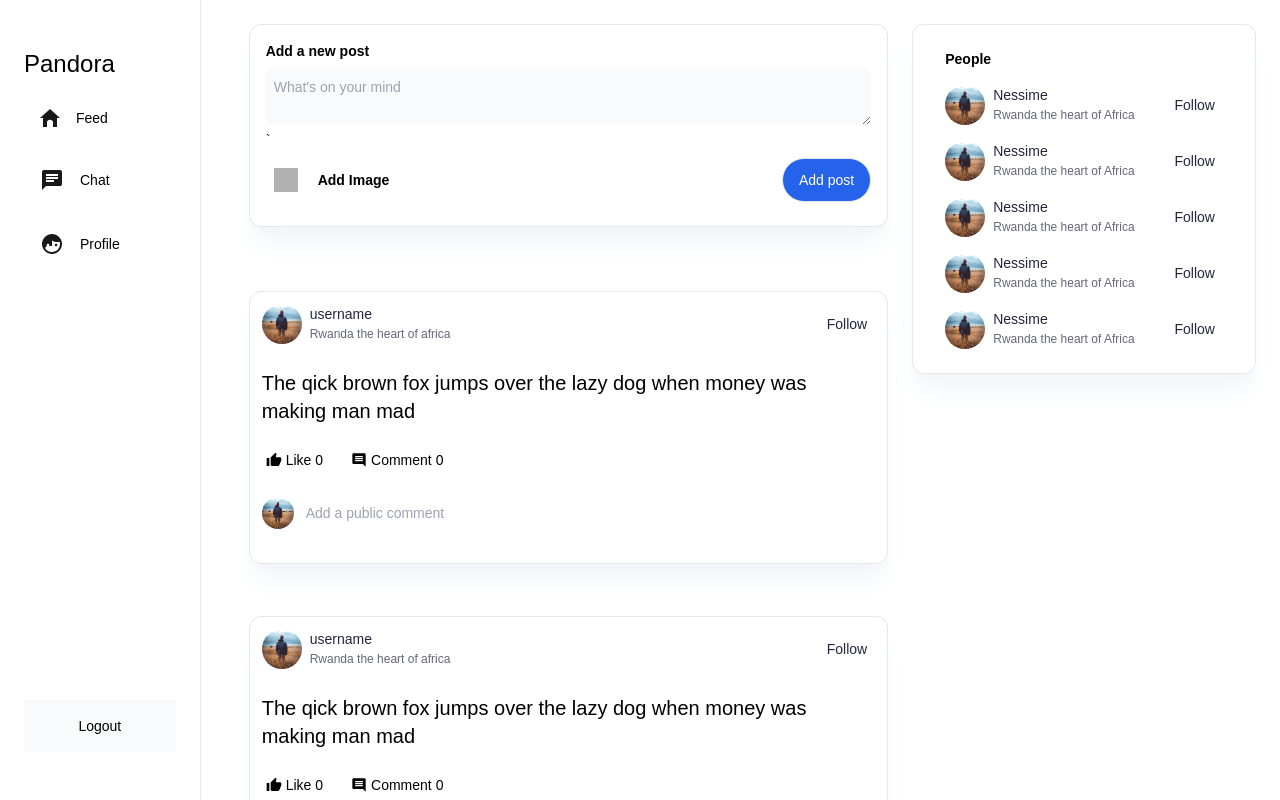
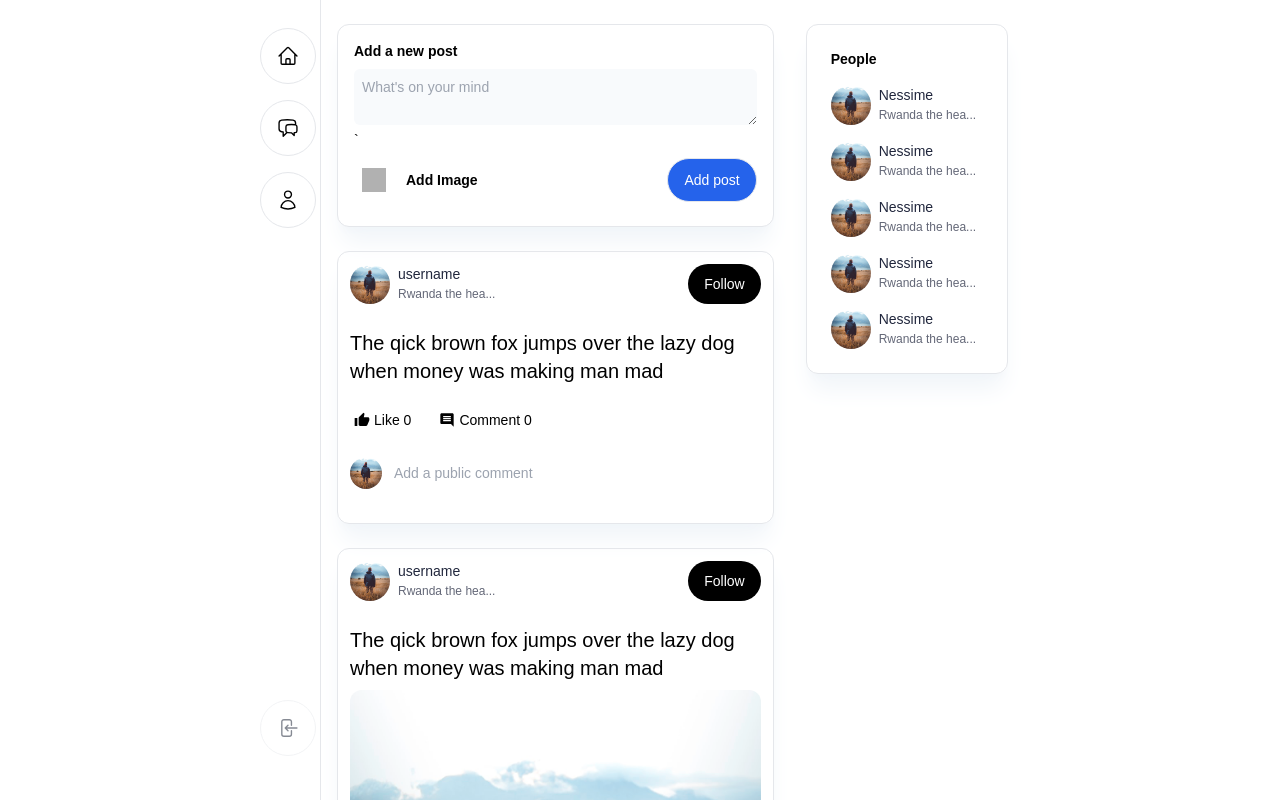
Before and after one commit to ndzhwr/pandora, a Next.js app in the folder web/: page /feed in a window 1280 px wide. Shown: the top 800 px of the page. Built offline with nearby package versions, Linux system fonts and the light colour scheme; grey boxes are pictures that could not be loaded; a web font is replaced by a local one.

Commit message:
fix: feed respo

```diff
--- a/web/components/NewPost.tsx
+++ b/web/components/NewPost.tsx
@@ -46,7 +46,7 @@ const NewPost: React.FC = () => {
                 <div className="addons my-2 flex justify-between gap-2">
                     {!base64 && <button className="flex gap-1 items-center  px-2 py-1">
                         {/* <div className="main flex bg-slate-900 h-fit  border-2  justify-center w-full "> */}
-                        <img src="/icons/image.svg" alt="" className="w-6 h-6  fill-darklue opacity-80" />
+                        <img src="/icons/image.svg" alt="" className="w-6 h-6  fill-darklue opacity-80 z-10" />
                         <label className="  px-4 py-2 rounded-full    text-slate text-sm cursor-pointer  font-bold   ">
                             Add Image
                             <input
--- a/web/components/NewsFeedPost.tsx
+++ b/web/components/NewsFeedPost.tsx
@@ -40,8 +40,8 @@ const NewsFeedPost: React.FC<NewsFeedPostProps> = (props: NewsFeedPostProps) =>
     }
     return (
         <>
-            <div className="w-full  p-3 border    my-6 rounded-xl shadow-slate-100 shadow-xl" >
-                <SmallUser {...props.author} />
+            <div className="w-full  p-3 border    md:my-3 msm:my-1 rounded-xl shadow-slate-100 shadow-xl" >
+                <SmallUser {...props.author} with_follow={true} />
                 <hr className="my-3 opacity-0" />
                 {/* <Link href={{ pathname : router.pathname , query : { postId : props.id}}} > */}
                 <p className="text-xl cursor-pointer" onClick={setPostId} >{props.content}</p>
--- a/web/components/TextInput.tsx
+++ b/web/components/TextInput.tsx
@@ -13,7 +13,7 @@ const TextInput   :  FC<InputProps> = (props : InputProps) => {
     return (
         <div>
             {/* {props.withLabel && <label htmlFor={props.label} className="">{props.label}</label> } <br /> */}
-            <input type={props.type || 'text'} className="px-6 my-2 py-4 text-sm  rounded-full outline-none   bg-offwhite bg-opacity-40  w-full" placeholder={props.placeholder} onChange={(e) => props.setStateHook(e.target.value)}/>
+            <input type={props.type || 'text'} className="px-6 my-2 py-4 text-sm  rounded-full outline-none   bg-offwhite bg-opacity-40  w-full" placeholder={props.placeholder} onChange={(e) => props.setStateHook(e.target.value)} autoComplete='off'/>
         </div>
     )
 }
--- a/web/components/User/SmallUser.tsx
+++ b/web/components/User/SmallUser.tsx
@@ -6,10 +6,13 @@ export interface SmallUserProps {
     username: string,
     profile: string,
     status: string
+    with_follow? : boolean
 }
 
 const SmallUser: React.FC<SmallUserProps> = (props: SmallUserProps) => {
         const router  = useRouter();
+
+        const status = props.status.length > 14 ? props.status.slice(0,14) + "..." : props.status
     return (
         <div className="w-full flex  gap-2 justify-between">
             <div className="flex justify-start items-center gap-2">
@@ -17,11 +20,11 @@ const SmallUser: React.FC<SmallUserProps> = (props: SmallUserProps) => {
                 <img src={props.profile} alt="" className="w-10 h-10  object-cover  cursor-pointer     rounded-full"  onClick={() => router.push(`/${props.id}`)}/>
                 <div>
                     <h4 className="text-darkblue">{props.username}</h4>
-                    <p className="text-[12px] text-opacity-70 text-darkblue
-                    ">{props.status}</p>
+                    <p className="text-[12px] text-opacity-70 text-darkblue truncate
+                    " title={props.status} >{status}</p>
                 </div>
             </div>
-            <button className="p-2  text-darkblue hover:bg-slate-50" onClick={() => followUserHelper(props.id)}>Follow</button>
+          { props.with_follow && <button className="py-2 px-4  text-white rounded-full bg-black" onClick={() => followUserHelper(props.id)}>Follow</button> }
         </div>
     )
 }
--- a/web/layouts/MainLayout.tsx
+++ b/web/layouts/MainLayout.tsx
@@ -25,21 +25,42 @@ const MainLayout: React.FC<MainLayoutProps> = (props: MainLayoutProps) => {
 
     return (
         <>
-            <div className={`flex h-full min-h-screen min-w-screen relative text-sm`}>
-                <div className={`py-6 max-h-screen sticky top-0 ${router.pathname == "/" && "hidden"} border-r `}>
-                    <div className="p-6   flex flex-col justify-between h-full">
-                        <div>
-                            <h4 className="text-2xl ">Pandora</h4>
-                            {
-                                data.sections.map((section, index) => (
-                                    <button className="flex items-center gap-4 pl-4 pr-20 py-3   my-4 hover:bg-slate-50 duration-100" key={index} onClick={() => router.push(`/${section.name != "profile" ? section.name : localStorage.getItem("userId")}`)}>
-                                        <img className="opacity-90" src={section.icon} alt="" /><span className="capitalize">{section.name}</span>
-                                    </button>
-                                ))
+            <div className={`flex h-full min-h-screen min-w-screen relative text-sm xl:px-[20vw]`}>
+                {/* <button className="absolute p-2 bg-blue-500"></button> */}
+                <div className={`py-3 max-h-screen sticky top-0 ${router.pathname == "/" && "hidden"} border-r `}>
+                    <div className=" px-1   flex flex-col justify-between h-full  top-0 bg-slate z-40  md:static   bg-white">
+                        <div className="md:block">
+                            {/* { */}
+                            {/* // data.sections.map((section, index) => ( */}
+                            <div className="flex items-center gap-4 w-14 h-14  p-4  py-3   my-4 hover:bg-slate-50 duration-100 border rounded-full" >
+                                <svg xmlns="http://www.w3.org/2000/svg" fill="none" viewBox="0 0 24 24" strokeWidth="1.5" stroke="currentColor" className="w-6 h-6">
+                                    <path stroke-linecap="round" stroke-linejoin="round" d="M2.25 12l8.954-8.955c.44-.439 1.152-.439 1.591 0L21.75 12M4.5 9.75v10.125c0 .621.504 1.125 1.125 1.125H9.75v-4.875c0-.621.504-1.125 1.125-1.125h2.25c.621 0 1.125.504 1.125 1.125V21h4.125c.621 0 1.125-.504 1.125-1.125V9.75M8.25 21h8.25" />
+                                </svg>
+                            </div>
+                            <div className="flex items-center gap-4 w-14 h-14  p-4  py-3   my-4 hover:bg-slate-50 duration-100 border rounded-full" >
+                                <svg xmlns="http://www.w3.org/2000/svg" fill="none" viewBox="0 0 24 24" strokeWidth="1.5" stroke="currentColor" className="w-6 h-6">
+                                    <path stroke-linecap="round" stroke-linejoin="round" d="M20.25 8.511c.884.284 1.5 1.128 1.5 2.097v4.286c0 1.136-.847 2.1-1.98 2.193-.34.027-.68.052-1.02.072v3.091l-3-3c-1.354 0-2.694-.055-4.02-.163a2.115 2.115 0 01-.825-.242m9.345-8.334a2.126 2.126 0 00-.476-.095 48.64 48.64 0 00-8.048 0c-1.131.094-1.976 1.057-1.976 2.192v4.286c0 .837.46 1.58 1.155 1.951m9.345-8.334V6.637c0-1.621-1.152-3.026-2.76-3.235A48.455 48.455 0 0011.25 3c-2.115 0-4.198.137-6.24.402-1.608.209-2.76 1.614-2.76 3.235v6.226c0 1.621 1.152 3.026 2.76 3.235.577.075 1.157.14 1.74.194V21l4.155-4.155" />
+                                </svg>
 
-                            }
+                            </div>
+                            <div className="flex items-center gap-4 w-14 h-14  p-4  py-3   my-4 hover:bg-slate-50 duration-100 border rounded-full" >
+                                <svg xmlns="http://www.w3.org/2000/svg" fill="none" viewBox="0 0 24 24" strokeWidth="1.5" stroke="currentColor" className="w-6 h-6">
+                                    <path stroke-linecap="round" stroke-linejoin="round" d="M15.75 6a3.75 3.75 0 11-7.5 0 3.75 3.75 0 017.5 0zM4.501 20.118a7.5 7.5 0 0114.998 0A17.933 17.933 0 0112 21.75c-2.676 0-5.216-.584-7.499-1.632z" />
+                                </svg>
+
+                            </div>
+                            {/* // )) */}
+
+                            {/* } */}
                         </div>
-                        <button className="bg-slate-50 text-sm  py-4 " onClick={logoutHandler}>Logout</button>
+                        <button className=" text-sm  rounded-full py-4  text-slate-900 opacity-50 hover:opacity-100 " title="Logout" onClick={logoutHandler}>
+                            <div className="flex items-center gap-4 w-14 h-14  p-4  py-3  fill-red-500  my-4 hover:bg-slate-50 duration-100 border rounded-full" >
+                                <svg xmlns="http://www.w3.org/2000/svg" fill="none" viewBox="0 0 24 24" strokeWidth="1.5" stroke="currentColor" className="w-6 h-6">
+                                    <path stroke-linecap="round" stroke-linejoin="round" d="M15.75 9V5.25A2.25 2.25 0 0013.5 3h-6a2.25 2.25 0 00-2.25 2.25v13.5A2.25 2.25 0 007.5 21h6a2.25 2.25 0 002.25-2.25V15M12 9l-3 3m0 0l3 3m-3-3h12.75" />
+                                </svg>
+
+                            </div>
+                        </button>
                     </div>
                 </div>
                 {props.children}
--- a/web/pages/feed/index.tsx
+++ b/web/pages/feed/index.tsx
@@ -5,19 +5,18 @@ import SmallUser from "../../components/User/SmallUser";
 import Loader from "../../components/Loader";
 const Feed = () => {
     return (
-        <div className="p-6  w-full flex ">
-            <div className="w-2/3 px-6 ">
-                {/* <h3 className="text-xl font-medium mb-3">News feed   </h3> */}
+        <div className="py-6   w-full  grid md:grid-cols-3 sm:grid-cols-1 ">
+            <div className="sm:px-4   md:col-start-1 md:col-end-3 ">
                 <NewPost />
-                <div className="newpost flex  flex-col gap-1 my-10  " id="scrollArea">
+                <div className="newpost flex  flex-col  md:my-3 msm:my-1  " id="scrollArea">
                     <NewsFeedPost content="The qick brown fox jumps over the lazy dog when money was making man mad" author={{ id: "1101", username: "username", profile: "/images/image.jpg", status: "Rwanda the heart of africa" }} likes={[]} comments={[]} id="sdfsdf232fdg" />
-                    {/* <NewsFeedPost picture="/images/image.jpg" content="The qick brown fox jumps over the lazy dog when money was making man mad" author={{ id: "1101", username: "username", profile: "/images/image.jpg", status: "Rwanda the heart of africa" }} likes={[]} comments={[]} id="sdfsdf232fdg" /> */}
-                    <NewsFeedPost  content="The qick brown fox jumps over the lazy dog when money was making man mad" author={{ id: "1101", username: "username", profile: "/images/image.jpg", status: "Rwanda the heart of africa" }} likes={[]} comments={[]} id="sdfsdf232fdg" />
-            <Loader/>
+                    <NewsFeedPost picture="/images/image.jpg" content="The qick brown fox jumps over the lazy dog when money was making man mad" author={{ id: "1101", username: "username", profile: "/images/image.jpg", status: "Rwanda the heart of africa" }} likes={[]} comments={[]} id="sdfsdf232fdg" />
+                    <NewsFeedPost content="The qick brown fox jumps over the lazy dog when money was making man mad" author={{ id: "1101", username: "username", profile: "/images/image.jpg", status: "Rwanda the heart of africa" }} likes={[]} comments={[]} id="sdfsdf232fdg" />
+                    <Loader />
                 </div>
             </div>
-            <div className="w-1/3 h-fit px-2 py-6  border  rounded-xl shadow-slate-100 shadow-xl ">
-                <h3 className="text-md font-bold px-6">People   </h3>
+            <div className=" h-fit py-6  sm:mx-4 md:col-start-3 md:col-end-4 border  rounded-xl shadow-slate-100 shadow-xl  ">
+                <h3 className="text-md font-bold px-6">People</h3>
                 <div className="flex flex-col gap-4 mt-4 px-6">
                     <SmallUser id="" username="Nessime" profile="/images/image.jpg" status="Rwanda the heart of Africa" />
                     <SmallUser id="" username="Nessime" profile="/images/image.jpg" status="Rwanda the heart of Africa" />
--- a/web/pages/index.tsx
+++ b/web/pages/index.tsx
@@ -109,8 +109,9 @@ const Home: NextPage = () => {
             ) : (
                 <div style={{
                 }} className="bg-cover w-full bg-no-repeat bg-offwhite  bg-opacity-30  items-center justify-between flex h-screen">
-                    <div className="md:w-1/2 md:px-36  mx-auto  h-full msm:w-full msm:px-4  py-6  flex justify-start items-center  bg-blend-multiply">
+                    <div className="md:w-1/2  max-w-[600px]  mx-auto  h-full msm:w-full msm:px-4  py-6  flex justify-start items-center  bg-blend-multiply">
                         <form className="md:w-full rounded-xl  mx-auto bg-white md:p-10  msm:p-4 py-6">
+                            {error && <ErrorMessage message={error}></ErrorMessage>}
                             <h1 className="font-bold text-4xl w-fit text-darkblue  py-4">Sign in</h1>
                             <TextInput key="email" placeholder="Your email address" withLabel label="Email address" setStateHook={setLogin_email} />
                             <TextInput key="password" placeholder="Password" withLabel label="Password" type="password" setStateHook={setLogin_password} />
--- a/web/utils/api.ts
+++ b/web/utils/api.ts
@@ -30,7 +30,7 @@ export const fetcher = async (url: string, options: FetcherOptions) => {
     console.log(getCookie("accessToken"))
     try {
 
-        let res = await fetch(`http://localhost:5000/${url}`, {
+        let res = await fetch(`http://192.168.43.229:5000/${url}`, {
             method: options.method || "GET",
             body: JSON.stringify(options.body),
             headers: {
```
Also changed, not shown: web/components/icons/home.jsx (added), web/public/icons/logout.svg.
